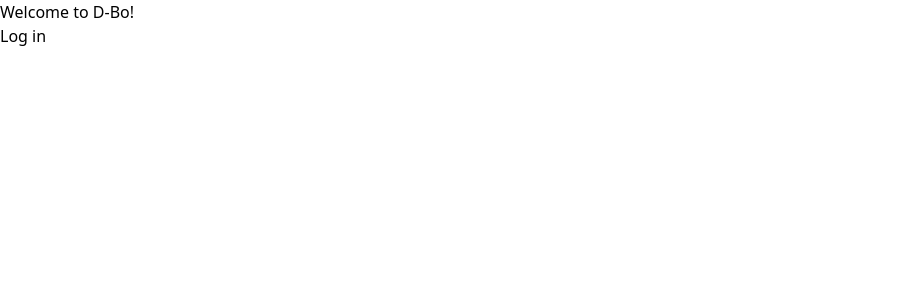
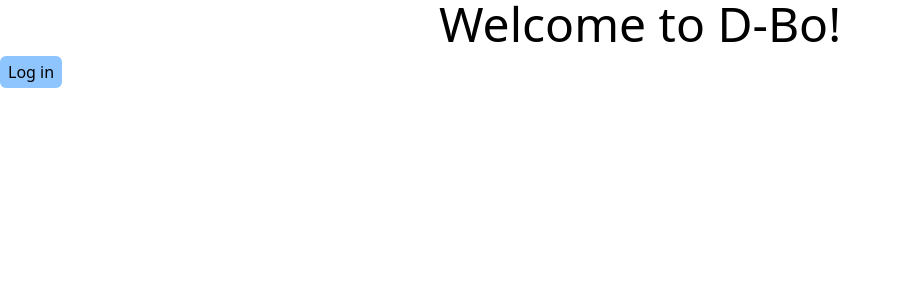
Before and after one commit to b1gd3vd0g/d-bo, a React (Vite) app in the folder frontend/: page /welcome in a window 1280 px wide. Shown: the top 300 px of the page, without its empty margins (0-901 px from the left). Built offline with nearby package versions, Linux system fonts and the light colour scheme.

Commit message:
- Add some default stylings for h1, h2, h3, h4, and button elements

```diff
--- a/frontend/src/style.css
+++ b/frontend/src/style.css
@@ -1 +1,23 @@
-@import "tailwindcss";
+@import 'tailwindcss';
+
+@layer base {
+  h1 {
+    @apply text-5xl text-center;
+  }
+
+  h2 {
+    @apply text-4xl;
+  }
+
+  h3 {
+    @apply text-3xl;
+  }
+
+  h4 {
+    @apply text-2xl;
+  }
+
+  button {
+    @apply my-2 mx-auto px-2 py-1 bg-blue-300 rounded-md;
+  }
+}
```
